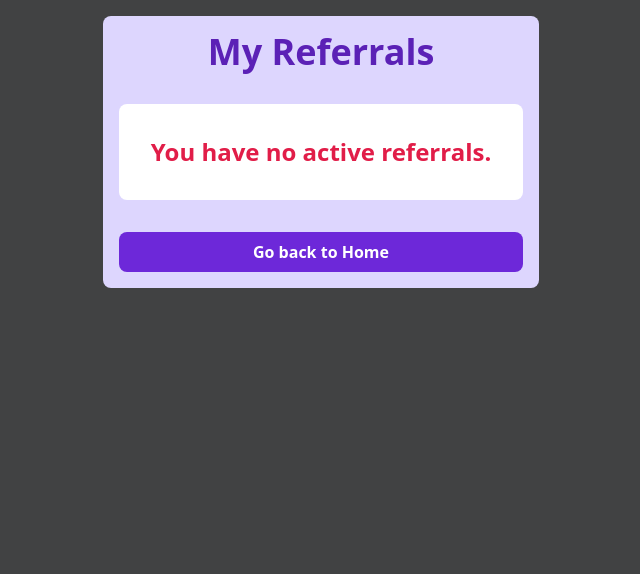
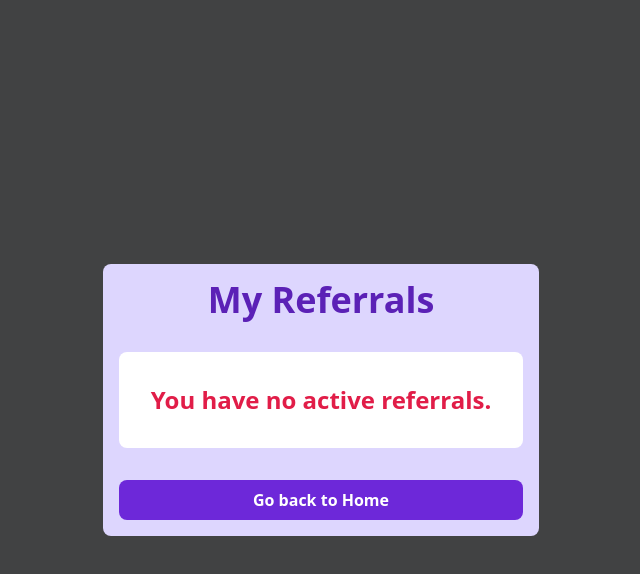
Before and after one commit to 0tt0I/DRP, a Next.js app in the folder app/: page /my-referrals in a window 1280 px wide. Shown: the top 574 px of the page, without its empty margins (319-959 px from the left). Built offline with nearby package versions, Linux system fonts and the light colour scheme; no server answers; sample sign-in values are in the browser's storage.

Commit message:
fix: my-referalls not using home-div

```diff
--- a/app/pages/my-referrals.tsx
+++ b/app/pages/my-referrals.tsx
@@ -27,7 +27,7 @@ export default function MyReferrals () {
 
   // display each referral from state, use combobox for dropdown menu
   return (
-    <div className="relative flex flex-col w-screen items-center p-4">
+    <div className="home-div">
       <div className="flex flex-col gap-8 p-4 lighter-div">
         <h1 className="font-bold text-center text-4xl text-dark-nonblack">My Referrals</h1>
 
```
